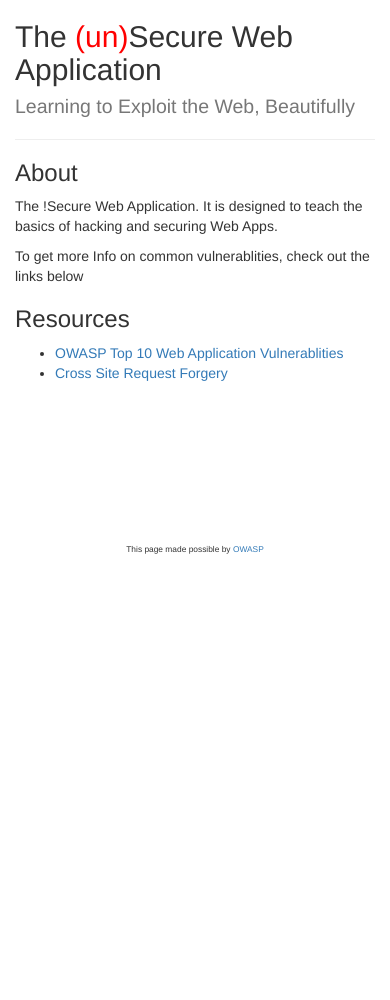
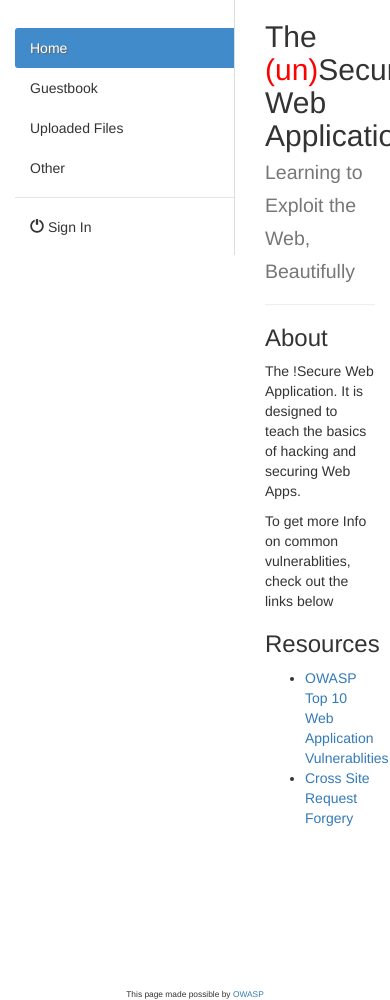
Before and after one commit to JakeBrackett/insecure, a PHP site: page / in a window 390 px wide. Before the commit the page ends 554 px from the top, so only its background shows below. Run offline with PHP 8.4, Linux system fonts and the light colour scheme; some libraries are stand-ins or nearby versions.

Commit message:
Major Changes

```diff
--- a/navbar.css
+++ b/css/navbar.css
@@ -1,19 +1,19 @@
-/* HEADER */
+/**** HEADER ****/
 .title-special {
     color: red;
 }
 
-/* FOOTER */
+/**** FOOTER ****/
 footer{
     margin-top: 150px;
     font-size: .6em;
     text-align: center;
 }
 
-/* Nav Bar Layout and Positioning */
+/**** Nav Bar Layout and Positioning ****/
 #wrapper {
-  padding-left: 250px;
-  transition: all 0.4s ease 0s;
+    padding-left: 250px;
+    overflow-x: hidden;
 }
 
 #sidebar-wrapper {
@@ -21,41 +21,10 @@ footer{
   left: 250px;
   width: 250px;
   position: fixed;
-  height: 100%;
-  overflow-y: auto;
-  z-index: 1000;
-  transition: all 0.4s ease 0s;
+  overflow-x: hidden;
 }
 
-#page-content-wrapper {
-  width: 100%;
-}
-
-@media (max-width:767px) {
-
-    #wrapper {
-      padding-left: 0;
-    }
-
-    #sidebar-wrapper {
-      left: 0;
-    }
-
-    #wrapper.active {
-      position: relative;
-      left: 250px;
-    }
-
-    #wrapper.active #sidebar-wrapper {
-      left: 250px;
-      width: 250px;
-      transition: all 0.4s ease 0s;
-    }
-}
-
-
-
-/* Nav Bar styling */
+/**** Nav Bar styling ****/
 .nav-sidebar {
     width: 100%;
     padding: 8px 0;
@@ -73,7 +42,7 @@ footer{
     cursor: default;
     background-color: #428bca;
     color: #fff;
-    text-shadow: 1px 1px 1px #666;
+    text-shadow: 1px 1px 1px #666666;
 }
 .nav-sidebar .active a:hover {
     background-color: #428bca;
--- a/footer.php
+++ b/footer.php
@@ -5,6 +5,7 @@
                 </div> <!-- page content -->
             </div> <!-- page content wrapper -->
         </div> <!-- wrapper -->
+    <script src="https://maxcdn.bootstrapcdn.com/bootstrap/3.3.7/js/bootstrap.min.js" integrity="sha384-Tc5IQib027qvyjSMfHjOMaLkfuWVxZxUPnCJA7l2mCWNIpG9mGCD8wGNIcPD7Txa" crossorigin="anonymous"></script>
     </body>
     <footer>This page made possible by <a href="https://www.owasp.org">OWASP</a></footer>
 </html>
--- a/header.php
+++ b/header.php
@@ -2,8 +2,16 @@
 <!DOCTYPE HTML>
 <html>
     <head>
+        <script src="//ajax.googleapis.com/ajax/libs/jquery/1.10.2/jquery.min.js"></script>
+
+        <!-- Style Sheets -->
         <link rel="stylesheet" href="https://maxcdn.bootstrapcdn.com/bootstrap/3.3.7/css/bootstrap.min.css" integrity="sha384-BVYiiSIFeK1dGmJRAkycuHAHRg32OmUcww7on3RYdg4Va+PmSTsz/K68vbdEjh4u" crossorigin="anonymous">
-        <link rel="stylesheet" type="text/css" href="navbar.css">
+
+        <script>
+        $('.modal').modal('show');
+        </script>
+
+        <link rel="stylesheet" type="text/css" href="css/navbar.css">
         <?php
         if(!empty($stylesheets)){
             foreach($stylesheets as $css){
@@ -13,10 +21,40 @@
             }
         }
         ?>
+        <!-- Meta Attributes -->
         <title><?php echo($title); ?></title>
+
     </head>
     <body>
-<!-- This establishes the navbar layout, a page header, and the contents of the page -->
+        <!-- Login Modal -->
+        <div id="login-modal" class="modal fade" role="dialog">
+    	  <div class="modal-dialog">
+                <div id="login-panel" class="panel panel-default">
+                    <div class="panel-heading">
+                        <h2 class="panel-title"><strong>Sign In</strong></h2>
+                    </div>
+                    <div class="panel-body">
+                        <!-- <img src="logo.png"> -->
+                        <form action="login.php" method="post">
+                            <div class="form-group">
+                                <label for="uname">Username or Email</label>
+                                <input type="text" name="uname" class="form-control" placeholder="User Name">
+                            </div>
+                            <div class="form-group">
+                                <label for="password">Password</label>
+                                <input type="password" name="psw" class="form-control" placeholder="Password">
+                            </div>
+                            <div class="text-center">
+                                <button type="submit" class="btn btn-sm btn-default">Sign in</button>
+                            </div> <!-- text-center -->
+                        </form>
+                    </div> <!-- panel-body -->
+                </div> <!-- login-panel -->
+			</div> <!-- modal-dialog -->
+		  </div> <!-- login-modal -->
+
+
+        <!-- This establishes the navbar layout, a page header, and the contents of the page -->
         <div id="wrapper">
             <?php include("navbar.php"); ?>
             <div id="page-content-wrapper">
--- a/navbar.php
+++ b/navbar.php
@@ -4,13 +4,13 @@
             <div class="col-sm-2">
                 <nav class="nav-sidebar">
                     <ul class="nav">
+                        <br>
                 <?php
                     $urls = array(
                         'Home' => 'index.php',
                         'Guestbook' => '#',
-                        'Other' => '#',
-                        'Uploaded' => '#'
-
+                        'Uploaded Files' => '#',
+                        'Other' => '#'
                     );
 
                     foreach ($urls as $name => $url) {
@@ -28,7 +28,7 @@
                 <?php
                     if(empty($_SESSION['username'])) {
                 ?>
-                        <li><a href='signin.php' data-toggle="modal" data-target="#login-modal"><i class="glyphicon glyphicon-off <?php echo(($currentPage === "login") ? 'active' : ''); ?>"></i> Sign In</a></li>
+                        <li><a href="#" data-toggle="modal" data-target="#login-modal"><i class="glyphicon glyphicon-off"></i> Sign In</a></li>
                 <?php
                     } else {
                 ?>
```
Also changed, not shown: login.php (added, +42 -0 lines), signin.php (deleted, +0 -65 lines), css/login.css (renamed from signin.css).
